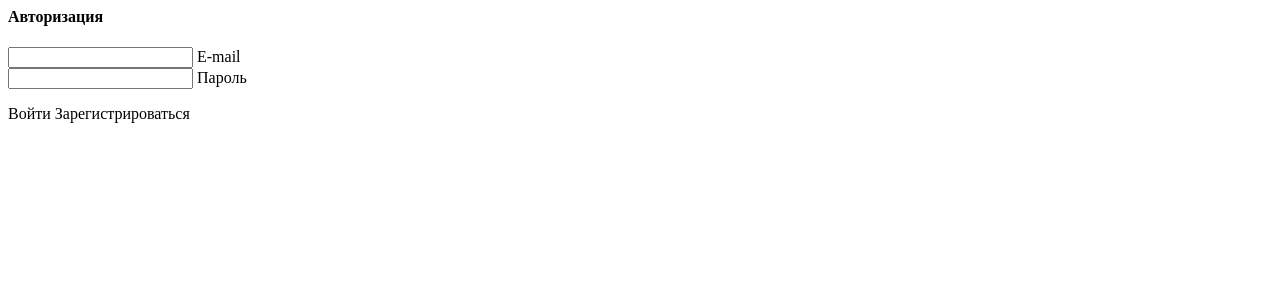
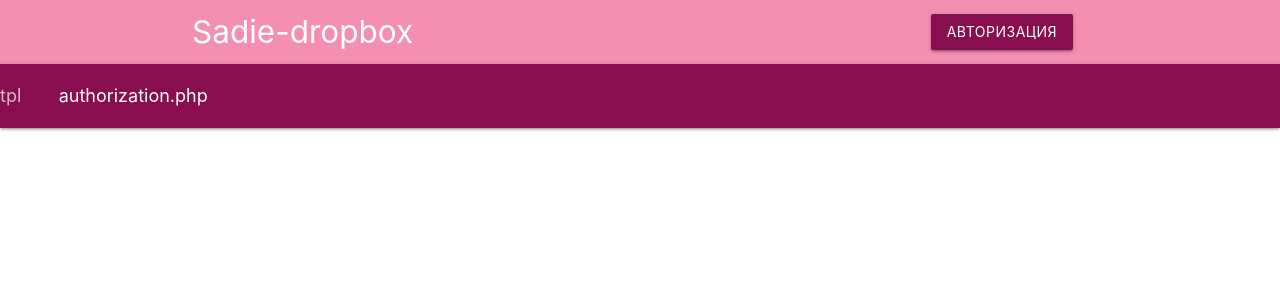
Before and after one commit to Sadie98/dropbox, a PHP site: page /tpl/authorization.php in a window 1280 px wide. Shown: the top 300 px of the page. Run offline with PHP 8.4, Linux system fonts and the light colour scheme; some libraries are stand-ins or nearby versions.

Commit message:
breadcrumb new file structure

```diff
--- a/index.php
+++ b/index.php
@@ -1,43 +1,12 @@
-<!DOCTYPE html>
-<html lang="en">
-<head>
-    <meta http-equiv="Content-Type" content="text/html; charset=UTF-8"/>
-    <meta name="viewport" content="width=device-width, initial-scale=1, maximum-scale=1.0"/>
-    <title>Sadie-dropbox</title>
+<?
 
-    <!-- CSS  -->
-    <link href="https://fonts.googleapis.com/icon?family=Material+Icons" rel="stylesheet">
-    <link href="css/materialize.css" type="text/css" rel="stylesheet" media="screen,projection"/>
-    <link href="css/style.css" type="text/css" rel="stylesheet" media="screen,projection"/>
-</head>
-<body>
+$domain = 'sadie98.ru';
 
-<nav class="pink lighten-3" role="navigation">
-    <div class="nav-wrapper container">
-        <span class="brand-logo">Sadie-dropbox</span>
-        <ul class="right hide-on-med-and-down">
-            <li>
-                <a class="waves-effect waves-light btn modal-trigger pink lighten-2" href="#authorization">Авторизация</a>
-            </li>
-        </ul>
+$url = $_SERVER['REQUEST_URI']??'';
 
-        <ul id="nav-mobile" class="sidenav">
-            <li>
-                <a class="waves-effect waves-light btn modal-trigger pink lighten-2" href="#authorization">Авторизация</a>
-            </li>
-        </ul>
-        <a href="#" data-target="nav-mobile" class="sidenav-trigger"><i class="material-icons">menu</i></a>
-    </div>
-</nav>
+if($url == '/'){
+    include('tpl/pages/main.php');
+}else{
+	include('tpl/pages/files.php');
 
-<?
-include("tpl/authorization.php");
-?>
-
-<!--  Scripts-->
-<script src="https://code.jquery.com/jquery-2.1.1.min.js"></script>
-<script src="js/materialize.js"></script>
-<script src="js/init.js"></script>
-
-</body>
-</html>
+}
--- a/tpl/authorization.php
+++ b/tpl/chunks/authorization.php
@@ -19,7 +19,7 @@
 	    </div>
     </div>
     <div class="modal-footer">
-	    <a class="waves-effect waves-light pink lighten-2 btn sign-in">Войти</a>
-	    <a class="waves-effect waves-light pink lighten-2 btn sign-up">Зарегистрироваться</a>
+	    <a class="waves-effect waves-light pink darken-4 btn sign-in">Войти</a>
+	    <a class="waves-effect waves-light pink darken-4 btn sign-up">Зарегистрироваться</a>
     </div>
 </div>
--- /dev/null
+++ b/tpl/chunks/header.php
@@ -0,0 +1,12 @@
+<!DOCTYPE html>
+<html lang="ru">
+<head>
+	<meta http-equiv="Content-Type" content="text/html; charset=UTF-8"/>
+	<meta name="viewport" content="width=device-width, initial-scale=1, maximum-scale=1.0"/>
+	<title>Sadie-dropbox</title>
+
+	<!-- CSS  -->
+	<link href="https://fonts.googleapis.com/icon?family=Material+Icons" rel="stylesheet">
+	<link href="../../css/materialize.css" type="text/css" rel="stylesheet" media="screen,projection"/>
+	<link href="../../css/style.css" type="text/css" rel="stylesheet" media="screen,projection"/>
+</head>
--- /dev/null
+++ b/tpl/chunks/navbar.php
@@ -0,0 +1,17 @@
+<nav class="pink lighten-3" role="navigation">
+	<div class="nav-wrapper container">
+		<span class="brand-logo">Sadie-dropbox</span>
+		<ul class="right hide-on-med-and-down">
+			<li>
+				<a class="waves-effect waves-light btn modal-trigger pink darken-4" href="#authorization">Авторизация</a>
+			</li>
+		</ul>
+
+		<ul id="nav-mobile" class="sidenav">
+			<li>
+				<a class="waves-effect waves-light btn modal-trigger pink darken-4" href="#authorization">Авторизация</a>
+			</li>
+		</ul>
+		<a href="#" data-target="nav-mobile" class="sidenav-trigger"><i class="material-icons">menu</i></a>
+	</div>
+</nav>
--- /dev/null
+++ b/tpl/pages/files.php
@@ -0,0 +1,36 @@
+<?
+include(__DIR__.'/../chunks/header.php'); ?>
+
+<body>
+<?include_once(__DIR__.'/../chunks/navbar.php');?>
+
+<nav class="pink darken-4">
+	<div class="nav-wrapper">
+		<div class="col s12">
+			<?
+                $domain = $_SERVER['SERVER_NAME'];
+
+			    $url = $_SERVER['REQUEST_URI']??'';
+			    $urlParts = explode('/', $url);
+			    $prev = '';
+			    $href = 'https://'.$domain;
+
+			    foreach($urlParts as $urlPart){
+	                if(!$urlPart) continue;
+	                $href .= '/'.$urlPart;
+
+	                echo '<a href="'.$href.'" class="breadcrumb">'.$urlPart.'</a>';
+                }
+			?>
+		</div>
+	</div>
+</nav>
+
+<? include_once(__DIR__.'/../chunks/authorization.php'); ?>
+
+<!--  Scripts-->
+<script src="https://code.jquery.com/jquery-2.1.1.min.js"></script>
+<script src="../../js/materialize.js"></script>
+<script src="../../js/init.js"></script>
+</body>
+</html>
```
Also changed, not shown: tpl/pages/main.php (added, +16 -0 lines).
